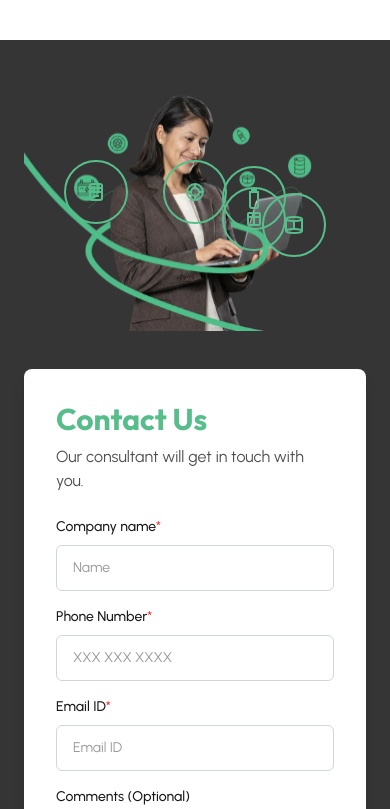
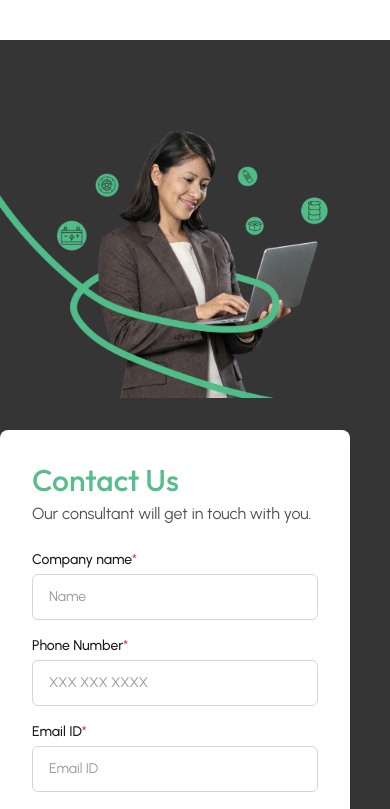
Before and after one commit to Vijayf22labs/filemyepr-ui, a React (Vite) app: page / in a window 390 px wide. Shown: the part 5620-6429 px from the top of the page. Built offline with nearby package versions, Linux system fonts and the light colour scheme.

Commit message:
Refactor ContactUs component: streamline layout and styling for improved responsiveness, including adjustments to padding, text styles, and removal of unnecessary decorative elements.

```diff
--- a/src/components/landing-page/ContactUs.tsx
+++ b/src/components/landing-page/ContactUs.tsx
@@ -24,112 +24,32 @@ const ContactUs: React.FC = () => {
 
   return (
     <section
-      className="w-full flex items-center justify-center overflow-x-hidden"
-      style={{
-        backgroundColor: '#353535',
-        paddingTop: '40px',
-        paddingBottom: '40px',
-        minHeight: '951px'
-      }}
+      className="w-full flex items-center justify-center overflow-x-hidden bg-[#353535]"
     >
       <div
-        className="w-full max-w-[1200px] mx-auto flex flex-col lg:flex-row items-center justify-between gap-8 px-6"
-        style={{ height: '951px' }}
+        className="w-full flex flex-col lg:flex-row justify-between gap-8 py-20"
       >
         {/* Left Side - Image with decorative elements */}
-        <div className="relative w-full lg:w-[50%] h-full flex items-center justify-center">
-          <div className="relative w-full h-full flex items-center justify-center">
-            {/* Background decorative wavy lines */}
-            <svg
-              className="absolute inset-0 w-full h-full opacity-30"
-              viewBox="0 0 600 600"
-              preserveAspectRatio="xMidYMid meet"
-            >
-              <path
-                d="M 50 300 Q 150 200, 250 300 T 450 300 T 550 300"
-                stroke="#57BE8B"
-                strokeWidth="2"
-                fill="none"
-              />
-              <path
-                d="M 100 350 Q 200 250, 300 350 T 500 350"
-                stroke="#57BE8B"
-                strokeWidth="2"
-                fill="none"
-              />
-            </svg>
-
-            {/* Waste category icons in green circles */}
-            {/* Car Battery Icon */}
-            <div className="absolute top-20 left-10 w-16 h-16 rounded-full border-2 border-[#57BE8B] flex items-center justify-center bg-transparent z-20">
-              <svg width="24" height="24" viewBox="0 0 24 24" fill="none" xmlns="http://www.w3.org/2000/svg">
-                <rect x="6" y="4" width="12" height="16" rx="2" stroke="#57BE8B" strokeWidth="2"/>
-                <line x1="6" y1="8" x2="18" y2="8" stroke="#57BE8B" strokeWidth="2"/>
-                <line x1="6" y1="12" x2="18" y2="12" stroke="#57BE8B" strokeWidth="2"/>
-                <line x1="9" y1="16" x2="15" y2="16" stroke="#57BE8B" strokeWidth="2"/>
-              </svg>
-            </div>
-
-            {/* Tire/Wheel Icon */}
-            <div className="absolute top-20 left-1/2 transform -translate-x-1/2 w-16 h-16 rounded-full border-2 border-[#57BE8B] flex items-center justify-center bg-transparent z-20">
-              <svg width="24" height="24" viewBox="0 0 24 24" fill="none" xmlns="http://www.w3.org/2000/svg">
-                <circle cx="12" cy="12" r="8" stroke="#57BE8B" strokeWidth="2"/>
-                <circle cx="12" cy="12" r="4" stroke="#57BE8B" strokeWidth="2"/>
-                <line x1="12" y1="4" x2="12" y2="8" stroke="#57BE8B" strokeWidth="2"/>
-                <line x1="12" y1="16" x2="12" y2="20" stroke="#57BE8B" strokeWidth="2"/>
-                <line x1="4" y1="12" x2="8" y2="12" stroke="#57BE8B" strokeWidth="2"/>
-                <line x1="16" y1="12" x2="20" y2="12" stroke="#57BE8B" strokeWidth="2"/>
-              </svg>
-            </div>
-
-            {/* Plastic Bottle Icon */}
-            <div className="absolute top-1/3 right-20 w-16 h-16 rounded-full border-2 border-[#57BE8B] flex items-center justify-center bg-transparent z-20">
-              <svg width="24" height="24" viewBox="0 0 24 24" fill="none" xmlns="http://www.w3.org/2000/svg">
-                <path d="M10 4 L10 6 L14 6 L14 4 L10 4 Z" stroke="#57BE8B" strokeWidth="2" fill="none"/>
-                <path d="M8 6 L16 6 L16 20 Q16 22 14 22 L10 22 Q8 22 8 20 Z" stroke="#57BE8B" strokeWidth="2" fill="none"/>
-              </svg>
-            </div>
-
-            {/* Cardboard Box Icon */}
-            <div className="absolute bottom-1/3 right-20 w-16 h-16 rounded-full border-2 border-[#57BE8B] flex items-center justify-center bg-transparent z-20">
-              <svg width="24" height="24" viewBox="0 0 24 24" fill="none" xmlns="http://www.w3.org/2000/svg">
-                <rect x="6" y="6" width="12" height="12" rx="1" stroke="#57BE8B" strokeWidth="2"/>
-                <line x1="6" y1="10" x2="18" y2="10" stroke="#57BE8B" strokeWidth="2"/>
-                <line x1="12" y1="6" x2="12" y2="18" stroke="#57BE8B" strokeWidth="2"/>
-              </svg>
-            </div>
-
-            {/* Barrel/Drum Icon */}
-            <div className="absolute bottom-20 right-10 w-16 h-16 rounded-full border-2 border-[#57BE8B] flex items-center justify-center bg-transparent z-20">
-              <svg width="24" height="24" viewBox="0 0 24 24" fill="none" xmlns="http://www.w3.org/2000/svg">
-                <ellipse cx="12" cy="6" rx="8" ry="2" stroke="#57BE8B" strokeWidth="2"/>
-                <ellipse cx="12" cy="18" rx="8" ry="2" stroke="#57BE8B" strokeWidth="2"/>
-                <line x1="4" y1="6" x2="4" y2="18" stroke="#57BE8B" strokeWidth="2"/>
-                <line x1="20" y1="6" x2="20" y2="18" stroke="#57BE8B" strokeWidth="2"/>
-                <line x1="12" y1="8" x2="12" y2="16" stroke="#57BE8B" strokeWidth="2"/>
-              </svg>
-            </div>
-
-            {/* Contact Image */}
-            <div className="relative z-10 w-full h-full flex items-center justify-center">
+        <div className="relative w-full flex items-start">
+           {/* Contact Image */}
+           <div className="relative z-10 w-full h-full flex items-start">
               <img
                 src={ContactImage}
                 alt="Contact us"
                 className="w-full h-auto object-contain max-h-full"
               />
             </div>
-          </div>
         </div>
 
         {/* Right Side - Contact Form */}
-        <div className="w-full lg:w-[50%] flex items-center justify-center">
+        <div className="w-full flex items-center justify-center pr-10">
           <div
-            className="bg-white rounded-lg p-8 w-full max-w-[500px] shadow-lg"
+            className="bg-white rounded-lg p-8 w-full max-w-[560px] shadow-lg"
             style={{ borderRadius: '8px' }}
           >
             {/* Form Header */}
             <div className="mb-6">
-              <h2 className="text-[#57BE8B] font-urbanist font-bold text-3xl md:text-4xl mb-2">
+              <h2 className="text-[#57BE8B] font-urbanist font-medium text-3xl md:text-4xl mb-1">
                 Contact Us
               </h2>
               <p className="text-[#4F4F4F] font-urbanist text-base">
@@ -142,7 +62,7 @@ const ContactUs: React.FC = () => {
               {/* Company Name and Phone Number - Side by Side */}
               <div className="flex flex-col md:flex-row gap-4">
                 <div className="flex-1">
-                  <label className="block text-[#1A1A1A] font-urbanist text-sm font-medium mb-2">
+                  <label className="block text-[#1A1A1A] font-urbanist text-sm font-medium mb-1">
                     Company name<span className="text-red-500">*</span>
                   </label>
                   <input
@@ -156,7 +76,7 @@ const ContactUs: React.FC = () => {
                   />
                 </div>
                 <div className="flex-1">
-                  <label className="block text-[#1A1A1A] font-urbanist text-sm font-medium mb-2">
+                  <label className="block text-[#1A1A1A] font-urbanist text-sm font-medium mb-1">
                     Phone Number<span className="text-red-500">*</span>
                   </label>
                   <input
@@ -173,7 +93,7 @@ const ContactUs: React.FC = () => {
 
               {/* Email ID - Full Width */}
               <div>
-                <label className="block text-[#1A1A1A] font-urbanist text-sm font-medium mb-2">
+                <label className="block text-[#1A1A1A] font-urbanist text-sm font-medium mb-1">
                   Email ID<span className="text-red-500">*</span>
                 </label>
                 <input
@@ -189,7 +109,7 @@ const ContactUs: React.FC = () => {
 
               {/* Comments - Textarea */}
               <div>
-                <label className="block text-[#1A1A1A] font-urbanist text-sm font-medium mb-2">
+                <label className="block text-[#1A1A1A] font-urbanist text-sm font-medium mb-1">
                   Comments (Optional)
                 </label>
                 <textarea
```
